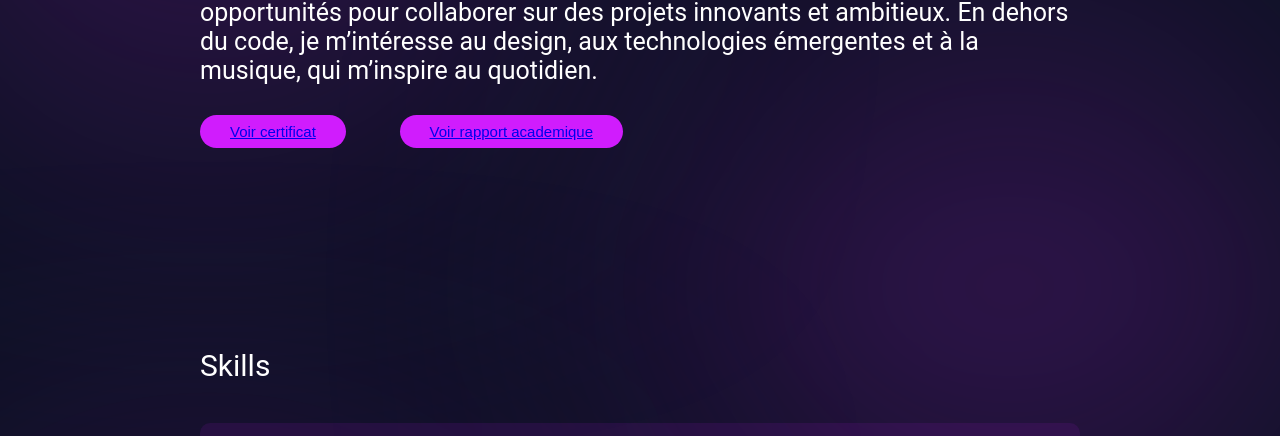
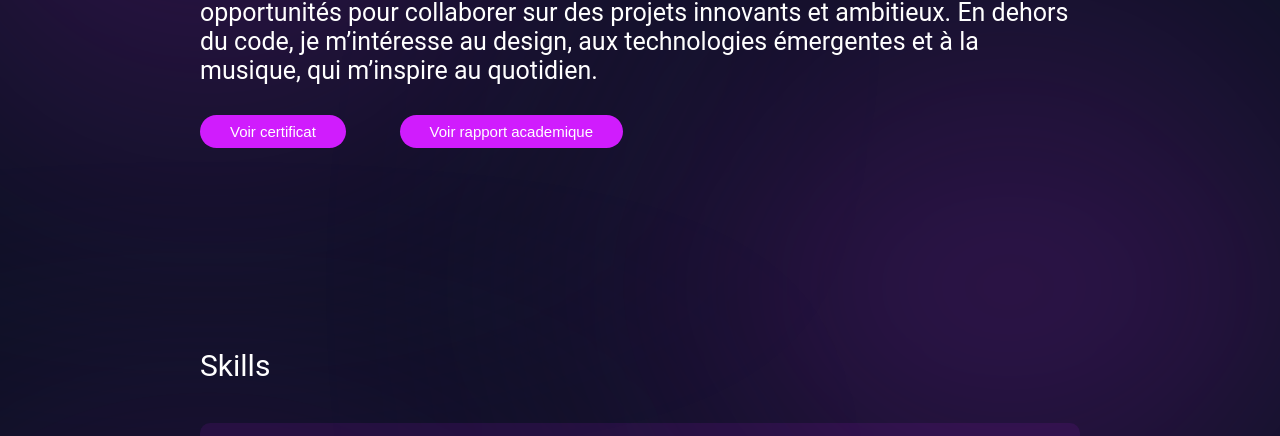
Before and after one commit to carmel100/PortfolioFrontEnd, a plain HTML site: page index.html in a window 1280 px wide. Shown: the part 1078-1514 px from the top of the page. Drawn offline with nearby package versions, Linux system fonts and the light colour scheme.

Commit message:
Update index.css

```diff
--- a/index.css
+++ b/index.css
@@ -83,7 +83,11 @@ list-style: none;
 
 }
 
+.modifLink {
+    text-decoration: none;
+    color: unset;
 
+}
 
 
 .second-point-child::after {
```
